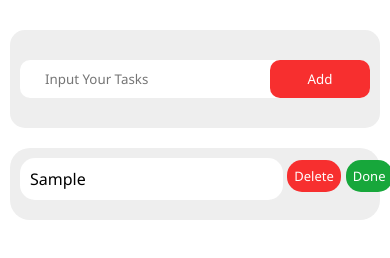
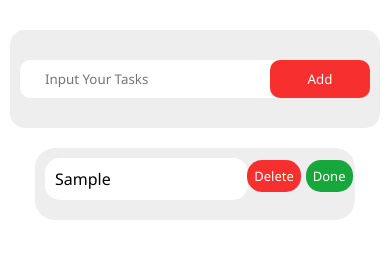
Before and after one commit to GergesFarag/Task-Schedule-App, a plain HTML site: page index.html in a window 390 px wide. Both pictures are taken after typing "Sample" into the empty fields and a click on the button "Add". Drawn offline with Linux system fonts and the light colour scheme.

Commit message:
new changes in the responsive

```diff
--- a/css/style.css
+++ b/css/style.css
@@ -102,14 +102,17 @@
 #task-list .done-task{
     opacity: 0.5;
 }
-@media screen and (max-width: 480px) {
+@media (min-width: 300px) and (max-width: 500px) {
+    .task-container{
+        width: 320px;
+        padding: 10px;
+    }
     #task-list{
-        max-width: 350px;
+        max-width: 270px;
     }
     .right-content
     {
         font-size: small;
-        margin-right: 20px;
+        margin-right: 25px;
     }
-
   }
```
